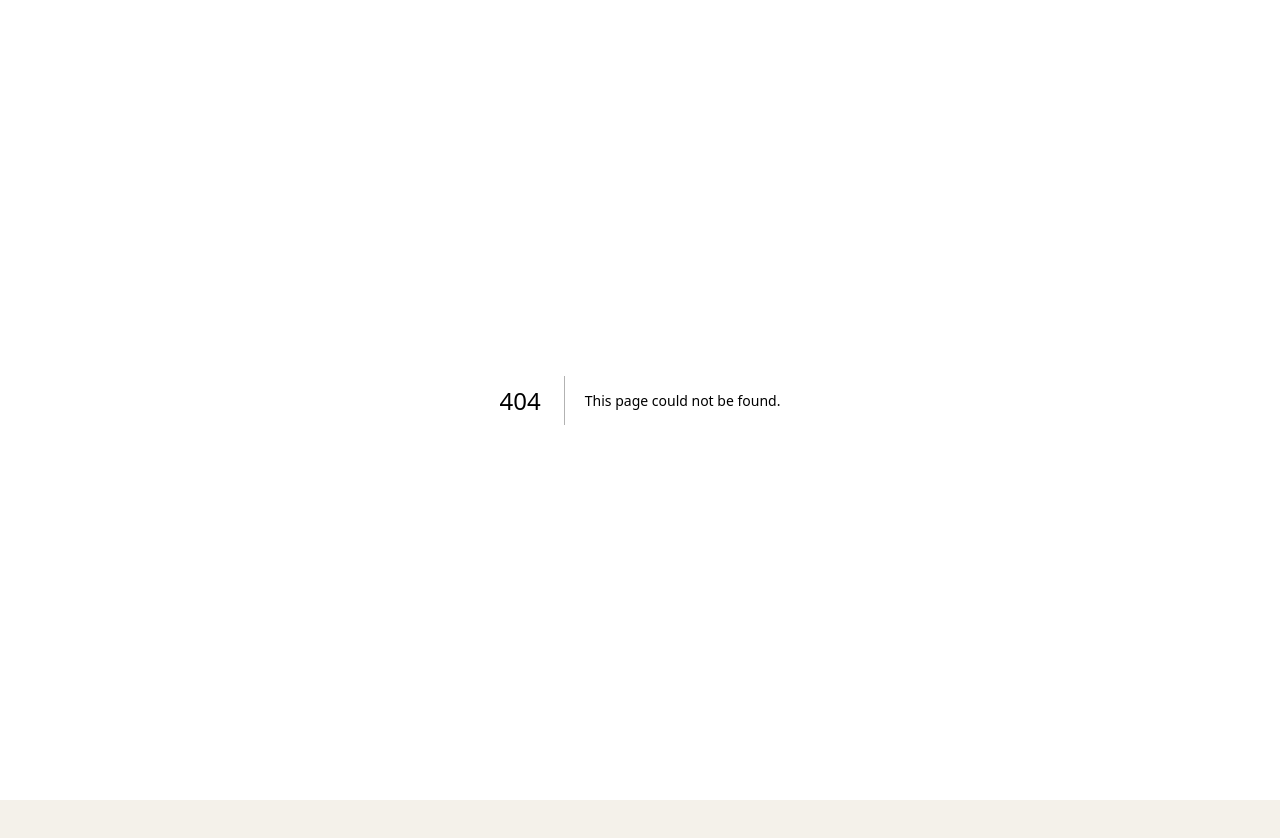
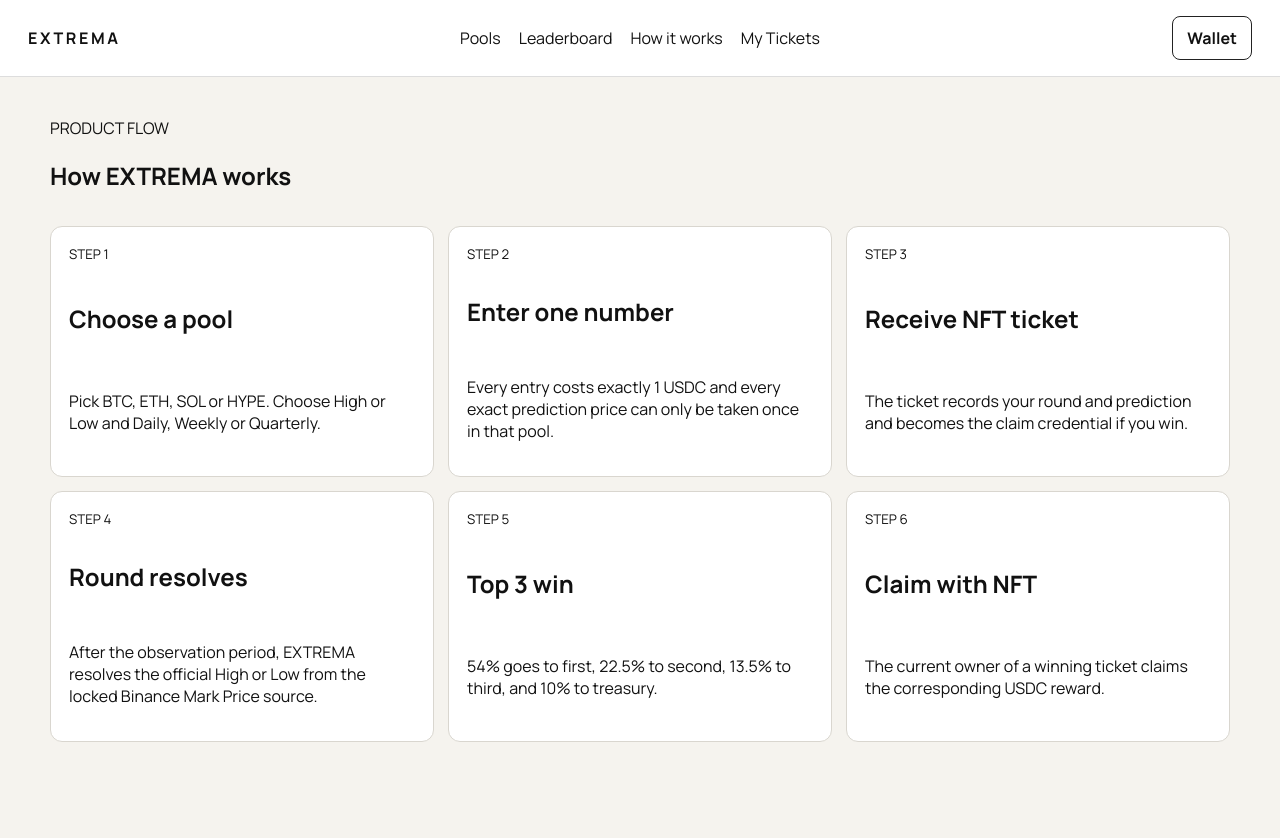
Before and after one commit to dharmanan/extrama-arc, a Next.js app: page /how-it-works in a window 1280 px wide. Before the commit this address had no page. Shown: the top 838 px of the page. Before the commit the page ends 800 px from the top, so only its background shows below. Built offline with nearby package versions, Linux system fonts and the light colour scheme.

Commit message:
feat: add how it works route

```diff
--- /dev/null
+++ b/app/how-it-works/page.tsx
@@ -0,0 +1,31 @@
+import { ProductHeader } from "../product-components";
+
+const steps = [
+  ["1", "Choose a pool", "Pick BTC, ETH, SOL or HYPE. Choose High or Low and Daily, Weekly or Quarterly."],
+  ["2", "Enter one number", "Every entry costs exactly 1 USDC and every exact prediction price can only be taken once in that pool."],
+  ["3", "Receive NFT ticket", "The ticket records your round and prediction and becomes the claim credential if you win."],
+  ["4", "Round resolves", "After the observation period, EXTREMA resolves the official High or Low from the locked Binance Mark Price source."],
+  ["5", "Top 3 win", "54% goes to first, 22.5% to second, 13.5% to third, and 10% to treasury."],
+  ["6", "Claim with NFT", "The current owner of a winning ticket claims the corresponding USDC reward."],
+];
+
+export default function HowItWorksPage() {
+  return (
+    <main className="wf-page">
+      <ProductHeader />
+      <section className="wf-main">
+        <p>PRODUCT FLOW</p>
+        <h1>How EXTREMA works</h1>
+        <div className="wf-grid-3 wf-section">
+          {steps.map(([number, title, body]) => (
+            <article className="wf-card" key={number}>
+              <small>STEP {number}</small>
+              <h2>{title}</h2>
+              <p>{body}</p>
+            </article>
+          ))}
+        </div>
+      </section>
+    </main>
+  );
+}
```
